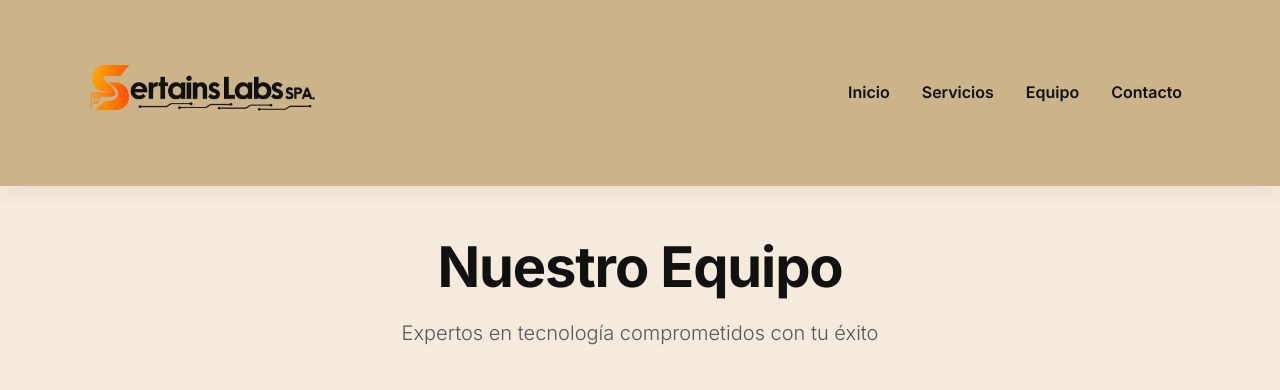
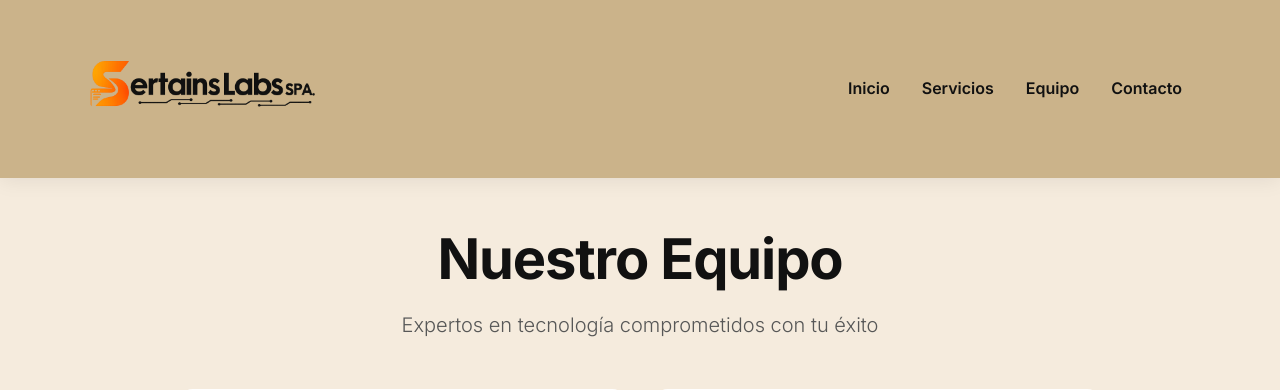
Before and after one commit to Eduardo3090/SertainsLabs-pageweb, a Flask app: page /equipo in a window 1280 px wide. Shown: the top 390 px of the page. Run offline with Flask 3, Linux system fonts and the light colour scheme.

Commit message:
Update base.html

```diff
--- a/templates/base.html
+++ b/templates/base.html
@@ -23,7 +23,7 @@
 <body>
 
     <!-- Navbar con logo2 mucho más grande -->
-    <nav class="navbar navbar-expand-lg sticky-top" style="background-color: #E8D5B7; padding: 8px 0;">
+    <nav class="navbar navbar-expand-lg sticky-top" style="background-color: #E8D5B7; padding: 4px 0;">
         <div class="container">
             <a class="navbar-brand" href="/">
                 <img src="{{ url_for('static', filename='img/logo2.png') }}" alt="SertainsLabs SpA" style="height: 160px; width: auto;">
```
